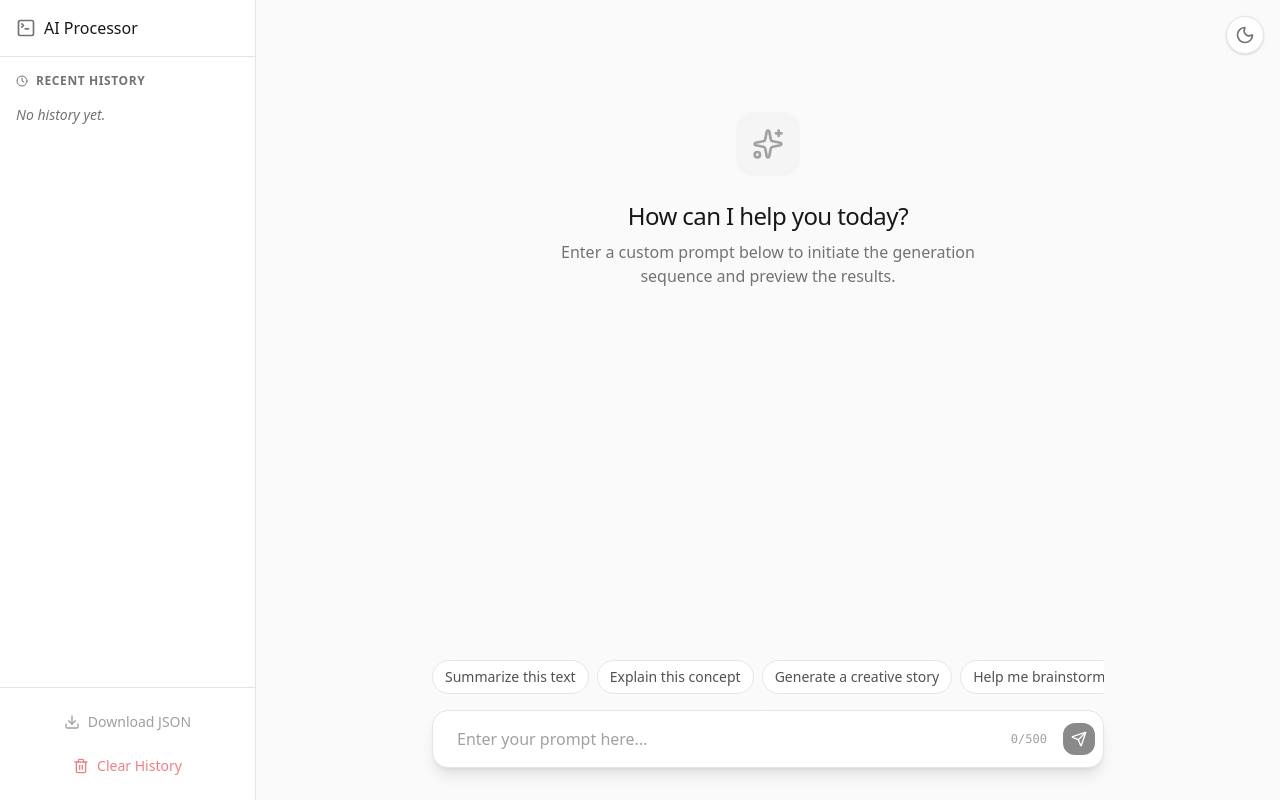
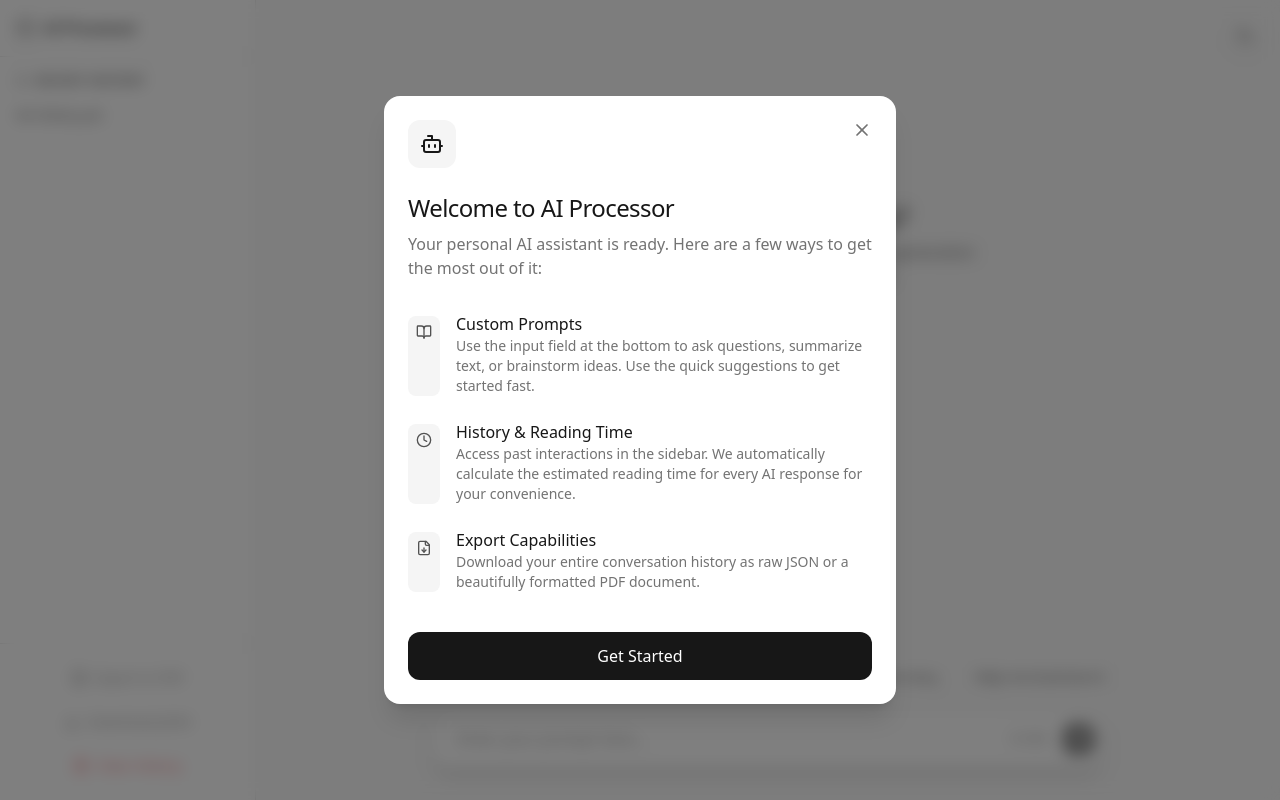
Before and after one commit to mmhs1/YUSRA_ENGINEERING_AI, a React (Vite) app: page / in a window 1280 px wide. Built offline with nearby package versions, Linux system fonts and the light colour scheme.

Commit message:
feat: implement reading time and PDF history export
Add utility to calculate reading time, display it in responses, and introduce a PDF export feature for chat history. Also, include an introductory modal for new users.

```diff
--- a/src/App.tsx
+++ b/src/App.tsx
@@ -8,8 +8,11 @@ import { useLoading } from './context/LoadingContext';
 import { SkeletonLoader } from './components/SkeletonLoader';
 import { AIResponse } from './components/AIResponse';
 import { useDarkMode } from './hooks/useDarkMode';
-import { Sparkles, Send, Moon, Sun, Clock, TerminalSquare, Trash2, Download } from 'lucide-react';
+import { Sparkles, Send, Moon, Sun, Clock, TerminalSquare, Trash2, Download, FileText } from 'lucide-react';
 import { motion, AnimatePresence } from 'motion/react';
+import { getReadingTime } from './utils/readingTime';
+import { jsPDF } from 'jspdf';
+import { IntroModal } from './components/IntroModal';
 
 interface HistoryItem {
   prompt: string;
@@ -83,8 +86,39 @@ export default function App() {
     downloadAnchorNode.remove();
   };
 
+  const downloadPdfHistory = () => {
+    if (history.length === 0) return;
+    const doc = new jsPDF();
+    let y = 15;
+
+    doc.setFontSize(16);
+    doc.text("AI Assistant History", 15, y);
+    y += 15;
+
+    doc.setFontSize(12);
+
+    history.slice().reverse().forEach((item, index) => {
+      // Check for page break
+      if (y > 270) {
+        doc.addPage();
+        y = 15;
+      }
+
+      const splitPrompt = doc.splitTextToSize(`Prompt: ${item.prompt}`, 180);
+      doc.text(splitPrompt, 15, y);
+      y += splitPrompt.length * 7 + 5;
+
+      const splitResponse = doc.splitTextToSize(`Response: ${item.response}`, 180);
+      doc.text(splitResponse, 15, y);
+      y += splitResponse.length * 7 + 10;
+    });
+
+    doc.save("ai_history.pdf");
+  };
+
   return (
     <div className="flex h-screen bg-neutral-50 dark:bg-neutral-900 text-neutral-900 dark:text-neutral-100 font-sans transition-colors duration-200 selection:bg-neutral-200 dark:selection:bg-neutral-700">
+      <IntroModal />
 
       {/* Sidebar */}
       <aside className="w-64 border-r border-neutral-200 dark:border-neutral-800 bg-white dark:bg-neutral-950 flex flex-col hidden md:flex">
@@ -105,16 +139,28 @@ export default function App() {
                 <button
                   key={index}
                   onClick={() => selectHistory(item)}
-                  className="w-full text-left p-3 rounded-lg text-sm bg-neutral-50 hover:bg-neutral-100 dark:bg-neutral-900 dark:hover:bg-neutral-800 transition-colors truncate border border-transparent hover:border-neutral-200 dark:hover:border-neutral-700"
+                  className="w-full text-left p-3 rounded-lg text-sm bg-neutral-50 hover:bg-neutral-100 dark:bg-neutral-900 dark:hover:bg-neutral-800 transition-colors border border-transparent hover:border-neutral-200 dark:hover:border-neutral-700 flex flex-col gap-1.5"
                   title={item.prompt}
                 >
-                  {item.prompt}
+                  <span className="truncate w-full block font-medium text-neutral-800 dark:text-neutral-200">{item.prompt}</span>
+                  <div className="flex items-center gap-1.5 text-xs text-neutral-500 dark:text-neutral-400">
+                    <Clock className="w-3 h-3" />
+                    <span>{getReadingTime(item.response)}</span>
+                  </div>
                 </button>
               ))
             )}
           </div>
         </div>
         <div className="p-4 border-t border-neutral-200 dark:border-neutral-800 flex flex-col gap-2">
+          <button
+            onClick={downloadPdfHistory}
+            disabled={history.length === 0}
+            className="w-full flex items-center justify-center gap-2 py-2 px-3 text-sm font-medium rounded-lg text-neutral-700 dark:text-neutral-300 hover:bg-neutral-100 dark:hover:bg-neutral-800 transition-colors disabled:opacity-50 disabled:cursor-not-allowed"
+          >
+            <FileText className="w-4 h-4" />
+            Export to PDF
+          </button>
           <button
             onClick={downloadHistory}
             disabled={history.length === 0}
--- a/src/components/AIResponse.tsx
+++ b/src/components/AIResponse.tsx
@@ -1,6 +1,7 @@
-import { Sparkles, Copy, Check } from 'lucide-react';
+import { Sparkles, Copy, Check, Clock } from 'lucide-react';
 import { motion } from 'motion/react';
 import { useState } from 'react';
+import { getReadingTime } from '../utils/readingTime';
 
 interface AIResponseProps {
   response: string;
@@ -30,11 +31,13 @@ export function AIResponse({ response }: AIResponseProps) {
     visible: { opacity: 1, y: 0 }
   };
 
+  const readingTime = getReadingTime(response);
+
   return (
     <motion.div
       initial={{ opacity: 0, y: 10 }}
       animate={{ opacity: 1, y: 0 }}
-      className="w-full max-w-2xl p-6 bg-white dark:bg-neutral-800 border border-neutral-200 dark:border-neutral-700 rounded-xl shadow-sm relative group"
+      className="w-full max-w-2xl p-6 bg-white dark:bg-neutral-800 border border-neutral-200 dark:border-neutral-700 rounded-xl shadow-sm relative group mt-4 flex flex-col"
     >
       <button
         onClick={handleCopy}
@@ -44,12 +47,14 @@ export function AIResponse({ response }: AIResponseProps) {
         {copied ? <Check className="w-4 h-4 text-green-500" /> : <Copy className="w-4 h-4" />}
       </button>
 
-      <div className="flex items-start gap-4">
+      <div className="flex items-start gap-4 flex-1">
         <div className="w-10 h-10 rounded-full bg-neutral-900 dark:bg-neutral-100 flex items-center justify-center shrink-0">
           <Sparkles className="w-5 h-5 text-white dark:text-neutral-900" />
         </div>
         <div className="pt-2 border-b border-transparent w-full">
-          <h3 className="font-medium mb-2 leading-none dark:text-neutral-100">AI Assistant</h3>
+          <div className="flex items-center gap-3 mb-2">
+            <h3 className="font-medium leading-none dark:text-neutral-100">AI Assistant</h3>
+          </div>
           <motion.p
             variants={container}
             initial="hidden"
@@ -69,6 +74,11 @@ export function AIResponse({ response }: AIResponseProps) {
           </motion.p>
         </div>
       </div>
+
+      <div className="border-t border-neutral-100 dark:border-neutral-700 mt-4 pt-3 flex items-center gap-1.5 text-xs text-neutral-400 dark:text-neutral-500 ml-[56px]">
+        <Clock className="w-3.5 h-3.5" />
+        <span>{readingTime}</span>
+      </div>
     </motion.div>
   );
 }
--- /dev/null
+++ b/src/components/IntroModal.tsx
@@ -0,0 +1,107 @@
+import { motion, AnimatePresence } from 'motion/react';
+import { X, Bot, BookOpen, Clock, FileDown } from 'lucide-react';
+import { useState, useEffect } from 'react';
+
+export function IntroModal() {
+  const [isOpen, setIsOpen] = useState(false);
+
+  useEffect(() => {
+    const hasSeenIntro = localStorage.getItem('hasSeenIntro');
+    if (!hasSeenIntro) {
+      setIsOpen(true);
+    }
+  }, []);
+
+  const handleClose = () => {
+    localStorage.setItem('hasSeenIntro', 'true');
+    setIsOpen(false);
+  };
+
+  return (
+    <AnimatePresence>
+      {isOpen && (
+        <>
+          <motion.div
+            initial={{ opacity: 0 }}
+            animate={{ opacity: 1 }}
+            exit={{ opacity: 0 }}
+            className="fixed inset-0 bg-black/50 backdrop-blur-sm z-40"
+            onClick={handleClose}
+          />
+          <motion.div
+            initial={{ opacity: 0, scale: 0.95, y: 20 }}
+            animate={{ opacity: 1, scale: 1, y: 0 }}
+            exit={{ opacity: 0, scale: 0.95, y: 20 }}
+            className="fixed left-1/2 top-1/2 -translate-x-1/2 -translate-y-1/2 w-full max-w-lg bg-white dark:bg-neutral-900 rounded-2xl shadow-xl z-50 overflow-hidden"
+          >
+            <div className="p-6 relative">
+              <button
+                onClick={handleClose}
+                className="absolute top-4 right-4 p-2 rounded-full hover:bg-neutral-100 dark:hover:bg-neutral-800 text-neutral-500 transition-colors"
+                title="Close intro"
+              >
+                <X className="w-5 h-5" />
+              </button>
+
+              <div className="w-12 h-12 bg-neutral-100 dark:bg-neutral-800 rounded-xl flex items-center justify-center mb-6">
+                <Bot className="w-6 h-6 text-neutral-900 dark:text-neutral-100" />
+              </div>
+
+              <h2 className="text-2xl font-medium tracking-tight mb-2 dark:text-neutral-100">
+                Welcome to AI Processor
+              </h2>
+              <p className="text-neutral-500 dark:text-neutral-400 mb-8">
+                Your personal AI assistant is ready. Here are a few ways to get the most out of it:
+              </p>
+
+              <div className="space-y-6">
+                <div className="flex gap-4">
+                  <div className="mt-1 bg-neutral-100 dark:bg-neutral-800 p-2 rounded-lg shrink-0">
+                    <BookOpen className="w-4 h-4 text-neutral-600 dark:text-neutral-300" />
+                  </div>
+                  <div>
+                    <h3 className="font-medium text-neutral-900 dark:text-neutral-100">Custom Prompts</h3>
+                    <p className="text-sm text-neutral-500 dark:text-neutral-400">
+                      Use the input field at the bottom to ask questions, summarize text, or brainstorm ideas. Use the quick suggestions to get started fast.
+                    </p>
+                  </div>
+                </div>
+
+                <div className="flex gap-4">
+                  <div className="mt-1 bg-neutral-100 dark:bg-neutral-800 p-2 rounded-lg shrink-0">
+                    <Clock className="w-4 h-4 text-neutral-600 dark:text-neutral-300" />
+                  </div>
+                  <div>
+                    <h3 className="font-medium text-neutral-900 dark:text-neutral-100">History & Reading Time</h3>
+                    <p className="text-sm text-neutral-500 dark:text-neutral-400">
+                      Access past interactions in the sidebar. We automatically calculate the estimated reading time for every AI response for your convenience.
+                    </p>
+                  </div>
+                </div>
+
+                <div className="flex gap-4">
+                  <div className="mt-1 bg-neutral-100 dark:bg-neutral-800 p-2 rounded-lg shrink-0">
+                    <FileDown className="w-4 h-4 text-neutral-600 dark:text-neutral-300" />
+                  </div>
+                  <div>
+                    <h3 className="font-medium text-neutral-900 dark:text-neutral-100">Export Capabilities</h3>
+                    <p className="text-sm text-neutral-500 dark:text-neutral-400">
+                      Download your entire conversation history as raw JSON or a beautifully formatted PDF document.
+                    </p>
+                  </div>
+                </div>
+              </div>
+
+              <button
+                onClick={handleClose}
+                className="w-full mt-10 py-3 bg-neutral-900 dark:bg-neutral-100 text-white dark:text-neutral-900 rounded-xl font-medium hover:opacity-90 transition-opacity"
+              >
+                Get Started
+              </button>
+            </div>
+          </motion.div>
+        </>
+      )}
+    </AnimatePresence>
+  );
+}
--- /dev/null
+++ b/src/utils/readingTime.ts
@@ -0,0 +1,6 @@
+export function getReadingTime(text: string): string {
+  if (!text) return "< 1 min read";
+  const words = text.trim().split(/\s+/).length;
+  const time = Math.ceil(words / 200);
+  return time > 1 ? `${time} min read` : "< 1 min read";
+}
```
Also changed, not shown: package.json (+7 -6 lines), 1 other file (tests, documents, lock files or other folders).
